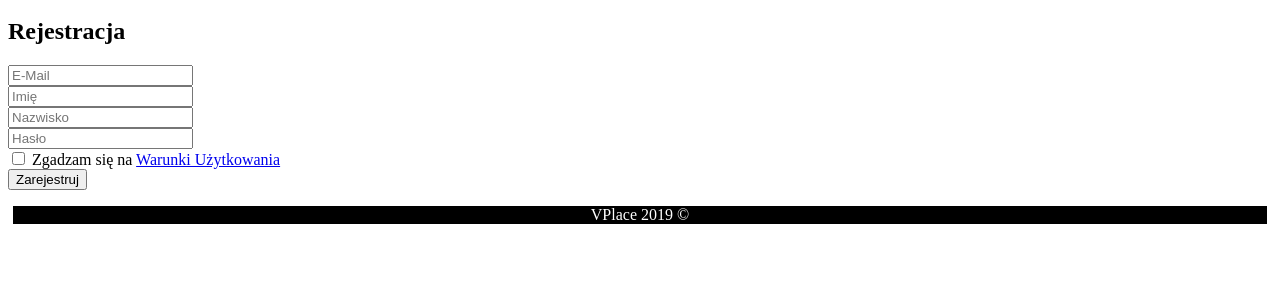
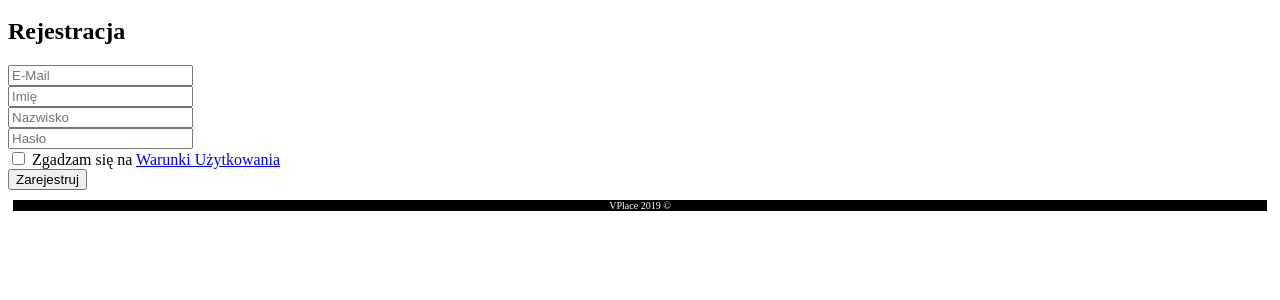
Before and after one commit to ozeppo/VPlace, a PHP site: page / in a window 1280 px wide. Shown: the part 156-456 px from the top of the page. Run offline with PHP 8.4, Linux system fonts and the light colour scheme; style sheets or scripts are compiled from the project's sources.

Commit message:
style.less

```diff
--- a/assets/less/style.less
+++ b/assets/less/style.less
@@ -24,6 +24,7 @@
   color: #ffffff;
   text-align: center;
   margin: 0px 5px;
+  font-size: 10px;
 }
 
 .body{
```
